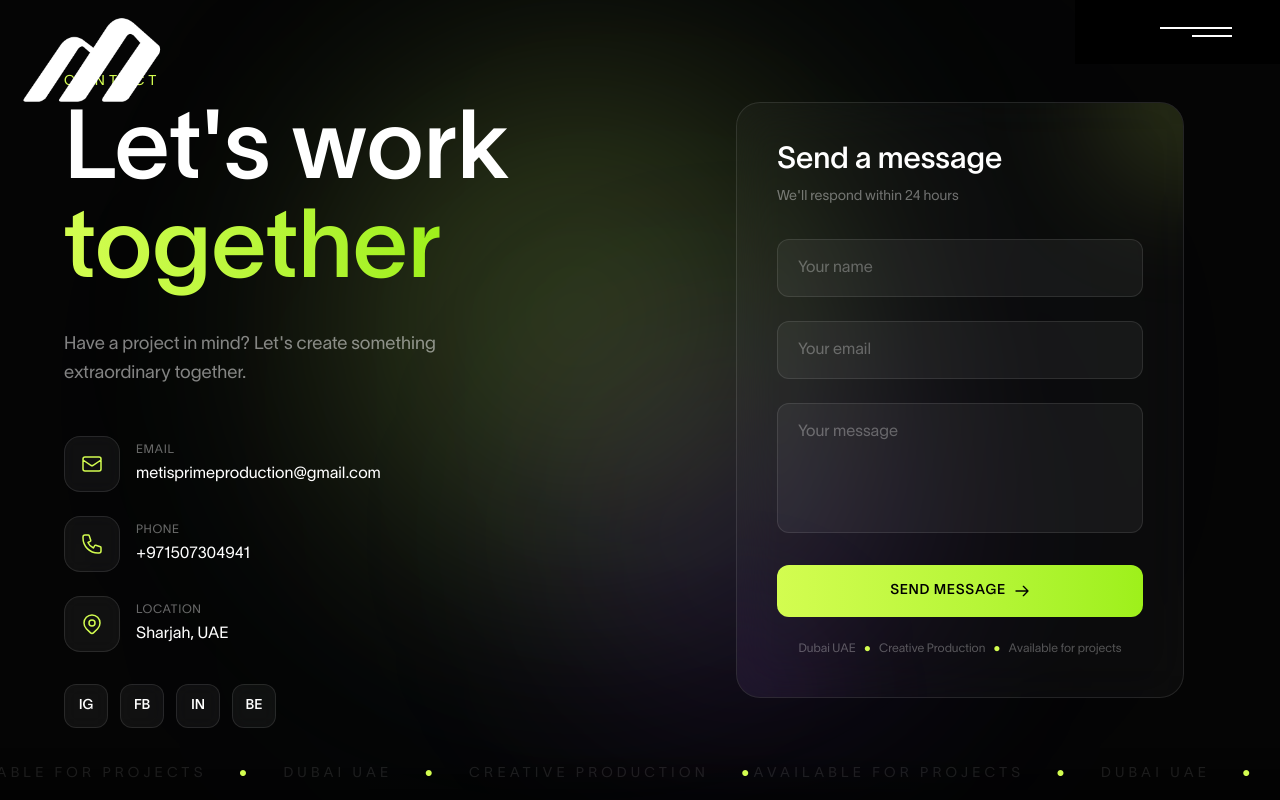
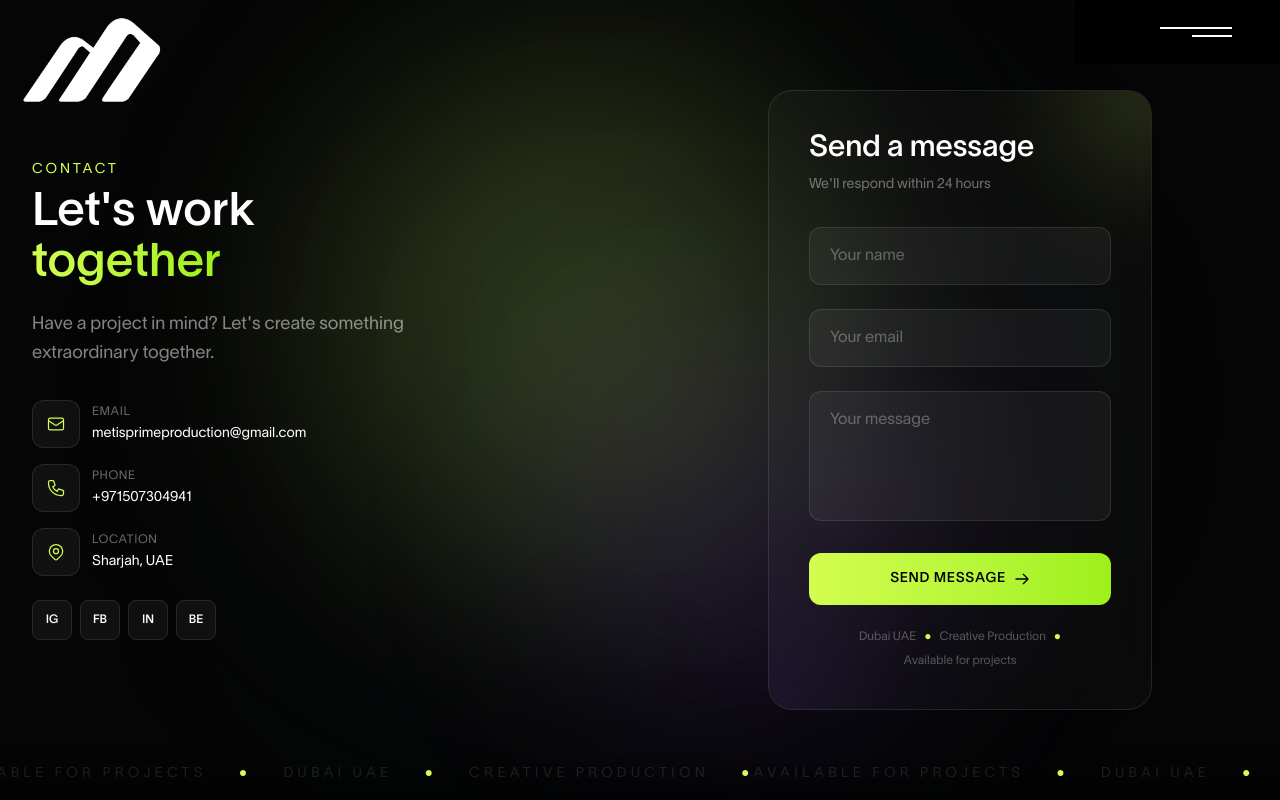
Before and after one commit to AromalSurendran47/gazalwebsite, a React (Vite) app: page /contact in a window 1280 px wide. Built offline with nearby package versions, Linux system fonts and the light colour scheme.

Commit message:
conact page

```diff
--- a/src/pages/Contact.jsx
+++ b/src/pages/Contact.jsx
@@ -148,75 +148,75 @@ const Contact = () => {
         backgroundSize: '30px 30px sm:45px 45px lg:60px 60px'
       }}></div>
 
-      <div ref={contentRef} className='relative z-10 min-h-screen flex flex-col lg:flex-row'>
+      <div ref={contentRef} className='relative z-10 min-h-screen flex flex-col lg:flex-row max-w-[1400px] mx-auto'>
         {/* Left Side - Info */}
-        <div className='w-full lg:w-1/2 px-4 sm:px-6 md:px-8 lg:px-16 py-16 sm:py-20 lg:py-0 flex flex-col justify-center lg:justify-center min-h-[50vh] lg:min-h-screen'>
-          <div className='max-w-xl mx-auto lg:mx-0'>
-            <div className='overflow-hidden mb-4'>
-              <p className='hero-text text-[#D3FD50] text-xs sm:text-sm uppercase tracking-[0.2em] sm:tracking-[0.3em] font-medium'>Contact</p>
+        <div className='w-full lg:w-1/2 px-2 sm:px-3 md:px-4 lg:px-6 xl:px-8 py-8 sm:py-12 lg:py-0 flex flex-col justify-center lg:justify-center min-h-[50vh] lg:min-h-screen'>
+          <div className='max-w-md mx-auto lg:mx-0'>
+            <div className='overflow-hidden mb-2 sm:mb-3'>
+              <p className='hero-text text-[#D3FD50] text-xs sm:text-sm uppercase tracking-[0.1em] sm:tracking-[0.15em] lg:tracking-[0.2em] font-medium'>Contact</p>
             </div>
 
-            <div className='overflow-hidden mb-2'>
-              <h1 className='hero-text font-[font2] text-3xl sm:text-4xl md:text-5xl lg:text-7xl xl:text-8xl leading-[0.9] sm:leading-[0.95]'>
+            <div className='overflow-hidden mb-1 sm:mb-2'>
+              <h1 className='hero-text font-[font2] text-xl sm:text-2xl md:text-3xl lg:text-4xl xl:text-5xl 2xl:text-6xl leading-[0.8] sm:leading-[0.85] lg:leading-[0.9]'>
                 Let's work
               </h1>
             </div>
-            <div className='overflow-hidden mb-6 sm:mb-8'>
-              <h1 className='hero-text font-[font2] text-3xl sm:text-4xl md:text-5xl lg:text-7xl xl:text-8xl leading-[0.9] sm:leading-[0.95]'>
+            <div className='overflow-hidden mb-3 sm:mb-4 lg:mb-6'>
+              <h1 className='hero-text font-[font2] text-xl sm:text-2xl md:text-3xl lg:text-4xl xl:text-5xl 2xl:text-6xl leading-[0.8] sm:leading-[0.85] lg:leading-[0.9]'>
                 <span className='text-transparent bg-clip-text bg-gradient-to-r from-[#D3FD50] to-[#9EF01A]'>together</span>
               </h1>
             </div>
 
-            <div className='overflow-hidden mb-8 sm:mb-12'>
-              <p className='hero-text text-white/50 text-sm sm:text-base lg:text-lg max-w-md mx-auto lg:mx-0 leading-relaxed'>
+            <div className='overflow-hidden mb-4 sm:mb-6 lg:mb-8'>
+              <p className='hero-text text-white/50 text-xs sm:text-sm md:text-base lg:text-lg max-w-xs sm:max-w-sm mx-auto lg:mx-0 leading-relaxed'>
                 Have a project in mind? Let's create something extraordinary together.
               </p>
             </div>
 
             {/* Contact Info */}
-            <div className='space-y-4 sm:space-y-6'>
-              <a href='mailto:metisprimeproduction@gmail.com' className='info-item group flex items-center gap-3 sm:gap-4'>
-                <div className='w-12 h-12 sm:w-14 sm:h-14 rounded-xl sm:rounded-2xl bg-white/5 backdrop-blur-sm border border-white/10 flex items-center justify-center group-hover:bg-[#D3FD50]/10 group-hover:border-[#D3FD50]/30 transition-all duration-300'>
-                  <svg className='w-5 h-5 sm:w-6 sm:h-6 text-[#D3FD50]' fill='none' viewBox='0 0 24 24' stroke='currentColor'>
+            <div className='space-y-2 sm:space-y-3 lg:space-y-4'>
+              <a href='mailto:metisprimeproduction@gmail.com' className='info-item group flex items-center gap-2 sm:gap-3'>
+                <div className='w-8 h-8 sm:w-10 sm:h-10 lg:w-12 lg:h-12 rounded-lg sm:rounded-xl bg-white/5 backdrop-blur-sm border border-white/10 flex items-center justify-center group-hover:bg-[#D3FD50]/10 group-hover:border-[#D3FD50]/30 transition-all duration-300'>
+                  <svg className='w-3 h-3 sm:w-4 sm:h-4 lg:w-5 lg:h-5 text-[#D3FD50]' fill='none' viewBox='0 0 24 24' stroke='currentColor'>
                     <path strokeLinecap='round' strokeLinejoin='round' strokeWidth={1.5} d='M3 8l7.89 5.26a2 2 0 002.22 0L21 8M5 19h14a2 2 0 002-2V7a2 2 0 00-2-2H5a2 2 0 00-2 2v10a2 2 0 002 2z' />
                   </svg>
                 </div>
                 <div className='flex-1 min-w-0'>
                   <p className='text-white/40 text-xs uppercase tracking-wider mb-1'>Email</p>
-                  <p className='text-white group-hover:text-[#D3FD50] transition-colors text-sm sm:text-base break-words'>metisprimeproduction@gmail.com</p>
+                  <p className='text-white group-hover:text-[#D3FD50] transition-colors text-xs sm:text-sm break-words'>metisprimeproduction@gmail.com</p>
                 </div>
               </a>
 
-              <a href='tel:+971503596171' className='info-item group flex items-center gap-3 sm:gap-4'>
-                <div className='w-12 h-12 sm:w-14 sm:h-14 rounded-xl sm:rounded-2xl bg-white/5 backdrop-blur-sm border border-white/10 flex items-center justify-center group-hover:bg-[#D3FD50]/10 group-hover:border-[#D3FD50]/30 transition-all duration-300'>
-                  <svg className='w-5 h-5 sm:w-6 sm:h-6 text-[#D3FD50]' fill='none' viewBox='0 0 24 24' stroke='currentColor'>
+              <a href='tel:+971503596171' className='info-item group flex items-center gap-2 sm:gap-3'>
+                <div className='w-8 h-8 sm:w-10 sm:h-10 lg:w-12 lg:h-12 rounded-lg sm:rounded-xl bg-white/5 backdrop-blur-sm border border-white/10 flex items-center justify-center group-hover:bg-[#D3FD50]/10 group-hover:border-[#D3FD50]/30 transition-all duration-300'>
+                  <svg className='w-3 h-3 sm:w-4 sm:h-4 lg:w-5 lg:h-5 text-[#D3FD50]' fill='none' viewBox='0 0 24 24' stroke='currentColor'>
                     <path strokeLinecap='round' strokeLinejoin='round' strokeWidth={1.5} d='M3 5a2 2 0 012-2h3.28a1 1 0 01.948.684l1.498 4.493a1 1 0 01-.502 1.21l-2.257 1.13a11.042 11.042 0 005.516 5.516l1.13-2.257a1 1 0 011.21-.502l4.493 1.498a1 1 0 01.684.949V19a2 2 0 01-2 2h-1C9.716 21 3 14.284 3 6V5z' />
                   </svg>
                 </div>
                 <div className='flex-1 min-w-0'>
                   <p className='text-white/40 text-xs uppercase tracking-wider mb-1'>Phone</p>
-                  <p className='text-white group-hover:text-[#D3FD50] transition-colors text-sm sm:text-base'>+971507304941</p>
+                  <p className='text-white group-hover:text-[#D3FD50] transition-colors text-xs sm:text-sm'>+971507304941</p>
                 </div>
               </a>
 
-              <div className='info-item flex items-center gap-3 sm:gap-4'>
-                <div className='w-12 h-12 sm:w-14 sm:h-14 rounded-xl sm:rounded-2xl bg-white/5 backdrop-blur-sm border border-white/10 flex items-center justify-center'>
-                  <svg className='w-5 h-5 sm:w-6 sm:h-6 text-[#D3FD50]' fill='none' viewBox='0 0 24 24' stroke='currentColor'>
+              <div className='info-item flex items-center gap-2 sm:gap-3'>
+                <div className='w-8 h-8 sm:w-10 sm:h-10 lg:w-12 lg:h-12 rounded-lg sm:rounded-xl bg-white/5 backdrop-blur-sm border border-white/10 flex items-center justify-center'>
+                  <svg className='w-3 h-3 sm:w-4 sm:h-4 lg:w-5 lg:h-5 text-[#D3FD50]' fill='none' viewBox='0 0 24 24' stroke='currentColor'>
                     <path strokeLinecap='round' strokeLinejoin='round' strokeWidth={1.5} d='M17.657 16.657L13.414 20.9a1.998 1.998 0 01-2.827 0l-4.244-4.243a8 8 0 1111.314 0z' />
                     <path strokeLinecap='round' strokeLinejoin='round' strokeWidth={1.5} d='M15 11a3 3 0 11-6 0 3 3 0 016 0z' />
                   </svg>
                 </div>
                 <div className='flex-1 min-w-0'>
                   <p className='text-white/40 text-xs uppercase tracking-wider mb-1'>Location</p>
-                  <p className='text-white text-sm sm:text-base'>Sharjah, UAE</p>
+                  <p className='text-white text-xs sm:text-sm'>Sharjah, UAE</p>
                 </div>
               </div>
             </div>
 
             {/* Social Links */}
-            <div className='info-item flex gap-2 sm:gap-3 mt-6 sm:mt-8'>
+            <div className='info-item flex gap-1 sm:gap-2 mt-3 sm:mt-4 lg:mt-6'>
               {['IG', 'FB', 'IN', 'BE'].map((s) => (
-                <a key={s} href='#' className='w-10 h-10 sm:w-11 sm:h-11 rounded-lg sm:rounded-xl bg-white/5 backdrop-blur-sm border border-white/10 flex items-center justify-center text-xs sm:text-sm font-[font2] hover:bg-[#D3FD50] hover:text-black hover:border-[#D3FD50] transition-all duration-300'>
+                <a key={s} href='#' className='w-7 h-7 sm:w-9 sm:h-9 lg:w-10 lg:h-10 rounded-lg bg-white/5 backdrop-blur-sm border border-white/10 flex items-center justify-center text-xs font-[font2] hover:bg-[#D3FD50] hover:text-black hover:border-[#D3FD50] transition-all duration-300'>
                   {s}
                 </a>
               ))}
@@ -225,10 +225,10 @@ const Contact = () => {
         </div>
 
         {/* Right Side - Form */}
-        <div className='w-full lg:w-1/2 px-4 sm:px-6 md:px-8 lg:px-16 py-16 sm:py-20 lg:py-0 flex items-center justify-center min-h-[50vh] lg:min-h-screen'>
+        <div className='w-full lg:w-1/2 px-3 sm:px-4 md:px-6 lg:px-8 xl:px-12 py-12 sm:py-16 lg:py-0 flex items-center justify-center min-h-[50vh] lg:min-h-screen'>
           <div
             ref={formCardRef}
-            className='w-full max-w-sm sm:max-w-md bg-white/[0.03] backdrop-blur-xl rounded-2xl sm:rounded-3xl border border-white/10 p-6 sm:p-8 md:p-10 relative overflow-hidden'
+            className='w-full max-w-xs sm:max-w-sm bg-white/[0.03] backdrop-blur-xl rounded-xl sm:rounded-2xl lg:rounded-3xl border border-white/10 p-4 sm:p-6 md:p-8 lg:p-10 relative overflow-hidden'
           >
             {/* Card Glow */}
             <div className='absolute -top-16 -right-16 sm:-top-20 sm:-right-20 w-32 h-32 sm:w-40 sm:h-40 bg-[#D3FD50]/20 rounded-full blur-3xl'></div>
```
